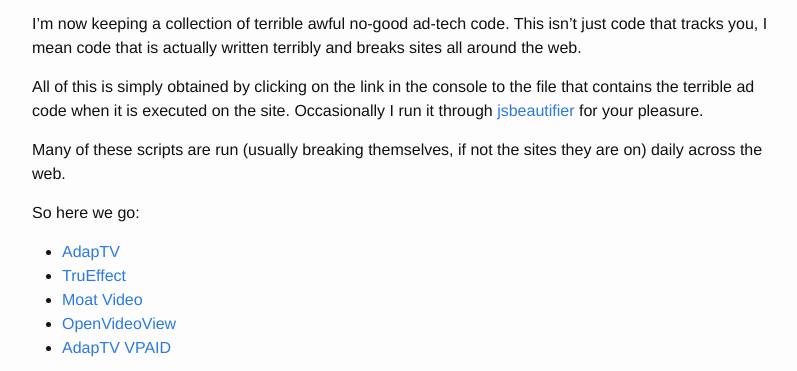
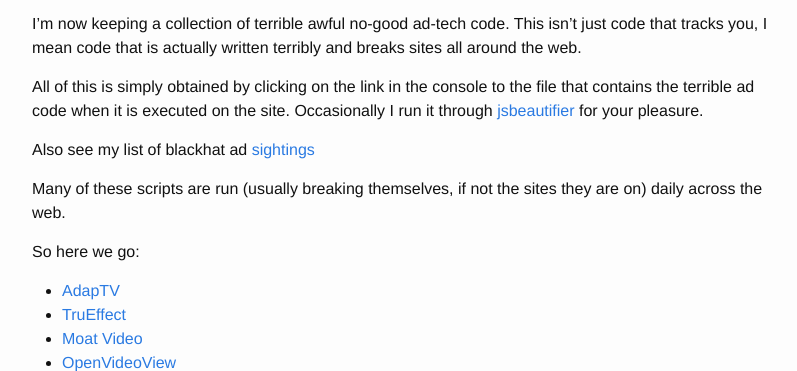
Before and after one commit to AramZS/aramzs.github.io, a Jekyll site: the page built from _posts/2016-02-18-a-running-collection-of-shitty-ad-code.markdown, in a window 1280 px wide and 900 px high, scrolled down 552 px, cut to the strip 119-490 px from the top of the window. Shown: the whole strip, without its empty margins (238-1035 px from the left). Built offline with Jekyll 4.4.1, drawn with Linux system fonts in a browser that asks for light colours.

Commit message:
Add link to a spreadsheet of blackhat ad sightings

```diff
--- a/_posts/2016-02-18-a-running-collection-of-shitty-ad-code.markdown
+++ b/_posts/2016-02-18-a-running-collection-of-shitty-ad-code.markdown
@@ -12,6 +12,8 @@
 I'm now keeping a collection of terrible awful no-good ad-tech code. This isn't just code that tracks you, I mean code that is actually written terribly and breaks sites all around the web.
 
 All of this is simply obtained by clicking on the link in the console to the file that contains the terrible ad code when it is executed on the site. Occasionally I run it through [jsbeautifier][js-beautifier] for your pleasure.
+
+Also see my list of blackhat ad [sightings](https://docs.google.com/spreadsheets/d/1hhwRLKNK9n--wCLYno5X6dYL0B7RP8M1cvcjIpByeb0/edit?usp=sharing)
 
 Many of these scripts are run (usually breaking themselves, if not the sites they are on) daily across the web.
 
```
